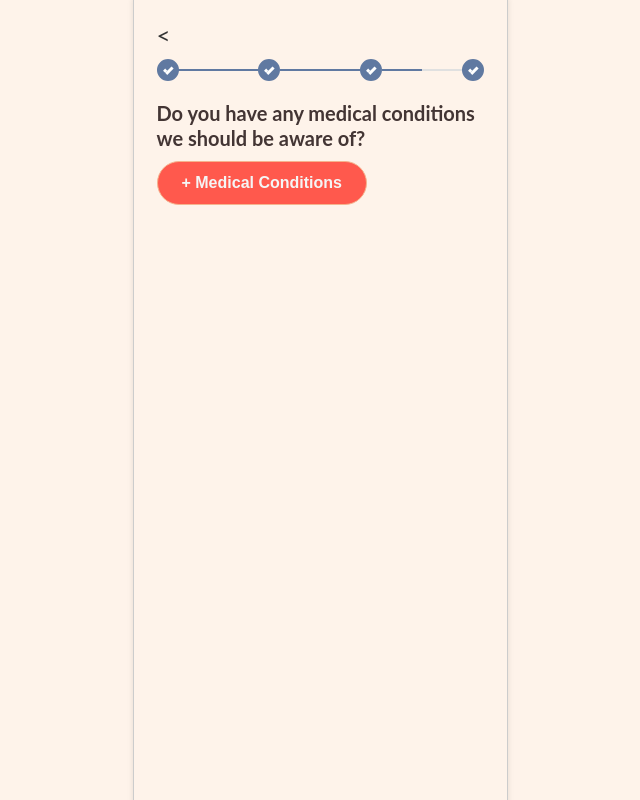
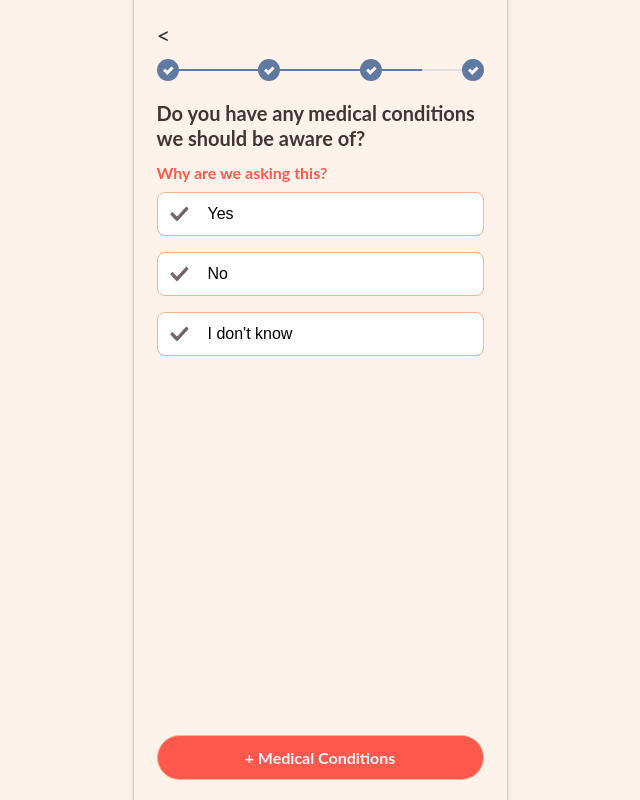
Before and after one commit to wjdittmar/textCare, a Next.js app in the folder front/textcare/: page /onboarding/conditions/aware in a window 1280 px wide. Shown: the whole page, without its empty margins (320-960 px from the left). Built offline with nearby package versions, Linux system fonts and the light colour scheme.

Commit message:
style aware page

```diff
--- /dev/null
+++ b/front/textcare/src/app/components/AnchorLink.tsx
@@ -0,0 +1,9 @@
+export const AnchorLink = ({ href, children, className, style, ...props }) => {
+  return (
+    <div style={{ marginTop: "12px", color: "#FF594D", fontWeight: "bold" }}>
+      <a href={href} style={{ ...style }} {...props}>
+        {children}
+      </a>
+    </div>
+  );
+};
--- a/front/textcare/src/app/components/Button.tsx
+++ b/front/textcare/src/app/components/Button.tsx
@@ -12,7 +12,6 @@ export const Button = ({
     padding: " 12px 24px 12px 24px",
     gap: "10px",
     borderRadius: "24px",
-    //background: "#ffdecc",
     border: "1px solid #f5b38e",
     display: "flex",
     justifyContent: "center",
--- /dev/null
+++ b/front/textcare/src/app/components/MultipleChoice.tsx
@@ -0,0 +1,30 @@
+import React, { useState } from "react";
+import { OptionButton } from "@/app/components/OptionButton";
+
+export const MultipleChoice = () => {
+  const options = ["Yes", "No", "I don't know"];
+  const [selectedOption, setSelectedOption] = useState(null);
+
+  const handleSelect = (option) => {
+    setSelectedOption(option);
+  };
+
+  const styles = {
+    display: "flex",
+    flexDirection: "column",
+    gap: "16px",
+  };
+
+  return (
+    <div style={styles}>
+      {options.map((option) => (
+        <OptionButton
+          key={option}
+          label={option}
+          isSelected={selectedOption === option}
+          onSelect={handleSelect}
+        />
+      ))}
+    </div>
+  );
+};
--- /dev/null
+++ b/front/textcare/src/app/components/OptionButton.tsx
@@ -0,0 +1,38 @@
+import React from "react";
+
+export const OptionButton = ({ label, isSelected, onSelect }) => {
+  const divStyle = {
+    display: "flex",
+    alignItems: "center",
+    backgroundColor: isSelected ? "#FFDECC" : "#FFFFFF",
+    borderRadius: "8px",
+    border: "1px solid #F5B38E",
+    paddingLeft: "10px",
+  };
+
+  const buttonStyle = {
+    padding: "12px 16px",
+
+    cursor: "pointer",
+    backgroundColor: isSelected ? "#FFDECC" : "#FFFFFF",
+    color: "#000",
+    border: "none",
+    justifyContent: "start",
+    fontWeight: "500",
+    flex: "1",
+  };
+
+  return (
+    <div style={divStyle}>
+      <img
+        height="24px"
+        width="24px"
+        src="/enabled_selected.png"
+        alt="selected"
+      />
+      <button style={buttonStyle} onClick={() => onSelect(label)}>
+        {label}
+      </button>
+    </div>
+  );
+};
--- a/front/textcare/src/app/onboarding/conditions/aware/page.tsx
+++ b/front/textcare/src/app/onboarding/conditions/aware/page.tsx
@@ -2,9 +2,17 @@
 
 import { Button } from "@/app/components/Button";
 import { Header } from "@/app/components/Header";
+import { MultipleChoice } from "@/app/components/MultipleChoice";
+import { AnchorLink } from "@/app/components/AnchorLink";
+
 export default function InfoPage() {
+  const styles = {
+    display: "flex",
+    flexDirection: "column",
+    flex: "1",
+  };
   return (
-    <div>
+    <div style={styles}>
       <Header
         currentStep={2}
         includeBack={true}
@@ -12,9 +20,17 @@ export default function InfoPage() {
       />
       <div className="sectionHeader">
         <h3>Do you have any medical conditions we should be aware of?</h3>
+        <AnchorLink> Why are we asking this? </AnchorLink>
       </div>
-
-      <Button href="" variant="secondary">
+      <div>
+        <MultipleChoice />
+      </div>
+      {/*         TODO is this the right way to get the button at the bottom?*/}
+      <Button
+        href="/onboarding/conditions/search"
+        variant="secondary"
+        style={{ marginTop: "auto" }}
+      >
         + Medical Conditions
       </Button>
     </div>
```
Also changed, not shown: front/textcare/public/enabled_selected.png (added), front/textcare/public/enabled_unselected.png (added).
